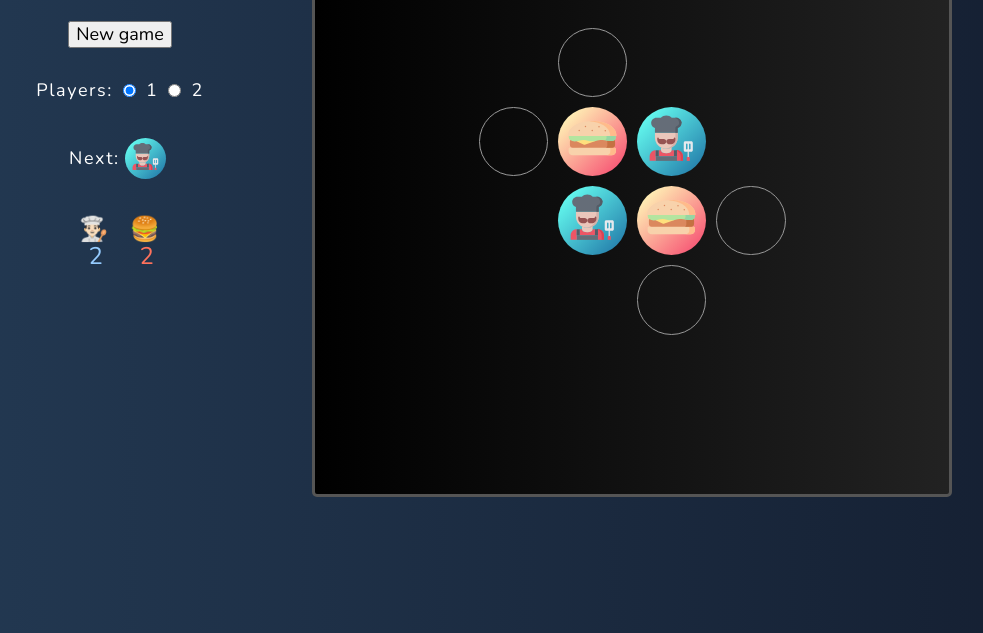
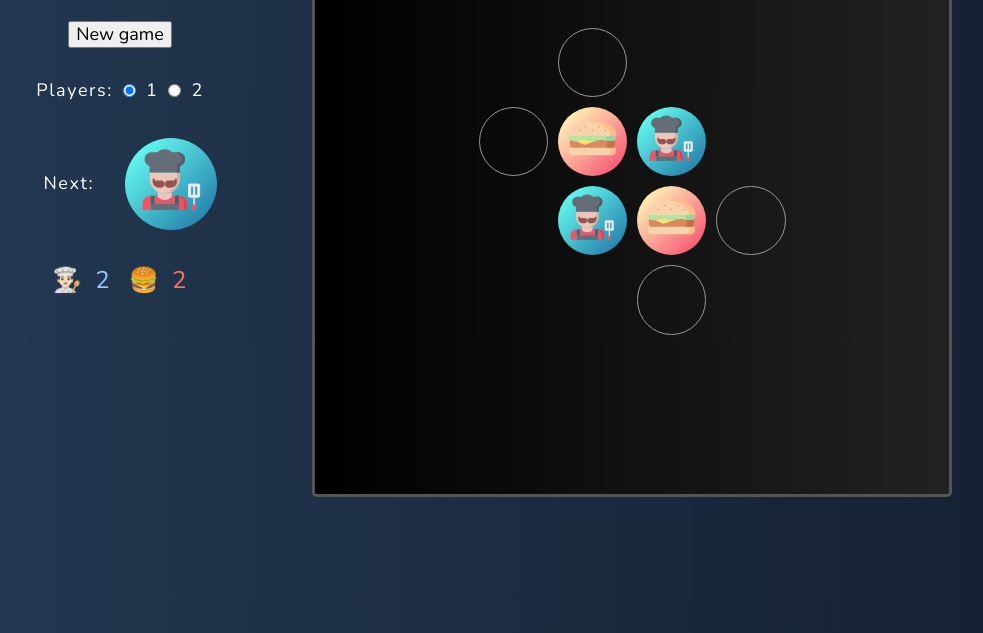
Before and after one commit to danba340/othello, a plain HTML site: page index.html in a window 1280 px wide. Shown: the part 167-800 px from the top of the page, without its empty margins (168-1151 px from the left). Drawn offline with nearby package versions, Linux system fonts and the light colour scheme.

Commit message:
styling tweak

```diff
--- a/index.html
+++ b/index.html
@@ -25,16 +25,16 @@
           <label for="female">2</label>
         </form>
         <div class="turn-indicator center flex justify-center items-center mv4">
-          <div class="w-20">Next:</div>
-          <div class="indicator-circle w-20">
+          <div class="w-40">Next:</div>
+          <div class="indicator-circle w-40">
             <!-- created in js -->
           </div>
         </div>
         <div class="turn-indicator center flex justify-center items-center mv4">
-          <div class="w-20 f3">
+          <div class="w-30 f3">
             👨🏻‍🍳 <span class="score ml1 light-blue"></span>
           </div>
-          <div class="w-20 f3">
+          <div class="w-30 f3">
             🍔 <span class="score ml1 light-red"></span>
           </div>
         </div>
```
